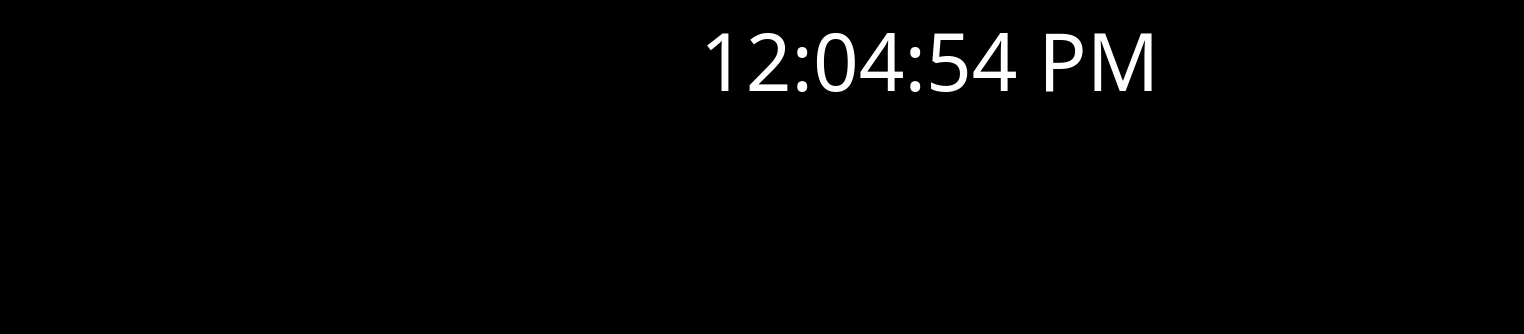
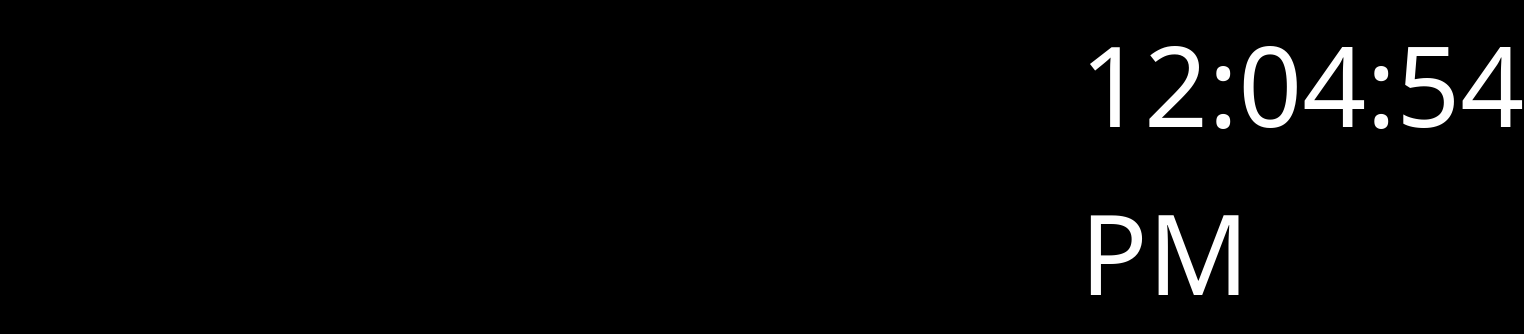
Before and after one commit to harrytjbreen/smart-home, a React (Create React App) app in the folder mirror/: page / in a window 1280 px wide. Shown: the top 334 px of the page, 1524 px wide, since content can reach past the window. Built offline with nearby package versions, Linux system fonts and the light colour scheme.

Commit message:
refactor: added folders for each component feat: added Weather component

```diff
--- a/mirror/src/App.tsx
+++ b/mirror/src/App.tsx
@@ -3,16 +3,20 @@ import Time from "./Components/Time";
 import "./scss/main.scss"
 import Draggable from "./Components/Draggable";
 import Spotify from "./Components/Spotify";
+import Weather from "./Components/Weather";
 
 const App = () => {
 
   return (
     <div>
-      <Draggable initialPosition={[50,300]}>
+      <Draggable initialPosition={[150,900]}>
         <Spotify/>
       </Draggable>
-      <Draggable initialPosition={[0,700]}>
+      <Draggable initialPosition={[0,1080]}>
         <Time/>
+      </Draggable>
+      <Draggable initialPosition={[100,100]}>
+        <Weather/>
       </Draggable>
     </div>
   );
--- a/mirror/src/Components/Spotify.tsx
+++ b/mirror/src/Components/Spotify/index.tsx
@@ -88,13 +88,13 @@ const Spotify: React.FC = () => {
       })
     } catch (err) {
       try {
-        console.log(tokens.refresh);
         const res = await axios.post(`${SPOTIFY_URL}/refresh?refresh=${tokens.refresh}`)
         if (res.status === 401) return;
+        saveTokens({access: res.data.access, refresh: res.data.refresh})
         setTokens({access: res.data.access, refresh: res.data.refresh})
       }
       catch (err) {
-        console.log(err);
+        setTimeout(getState, 1000);
       }
     }
   }
--- a/mirror/src/Components/Time.tsx
+++ b/mirror/src/Components/Time/index.tsx
@@ -3,16 +3,16 @@ import {useEffect, useState} from "react";
 
 const Time: React.FC = () => {
 
-  const [time, setTime] = useState(Date.now);
+  const [time, setTime] = useState(new Date());
 
   useEffect(() => {
-    const updateTime = setInterval(() => setTime(Date.now), 1000);
+    const updateTime = setInterval(() => setTime(new Date()), 1000);
     return () => clearInterval(updateTime);
   },[])
 
   return (
     <div className={"time"}>
-      {new Date(time).toLocaleTimeString()}
+      {time.toLocaleTimeString()}
     </div>
   )
 }
--- /dev/null
+++ b/mirror/src/Components/Weather/index.tsx
@@ -0,0 +1,25 @@
+import * as React from "react"
+import {useState} from "react";
+import axios from "axios";
+
+interface WeatherData {
+  temp: number;
+  icon: string;
+}
+
+const Weather: React.FC = () => {
+
+  const [data, setData] = useState({} as WeatherData)
+
+  const loadData = async (): Promise<void> => {
+
+  }
+
+  return (
+    <div>
+      {/*<Icons x={250} y={800} width={360} height={360}/>*/}
+    </div>
+  )
+}
+
+export default Weather;
--- a/mirror/src/scss/components.scss
+++ b/mirror/src/scss/components.scss
@@ -8,7 +8,12 @@ body{
 }
 .time {
   font-weight: lighter;
-  font-size: 5rem;
+  font-size: 7rem;
+}
+
+.row{
+  display:flex;
+  align-items:center;
 }
 
 .spotify {
@@ -30,6 +35,7 @@ body{
     grid-column-end: 10;
   }
   & .bar {
+    padding-top: 1rem;
     grid-column-start: 1;
     grid-column-end: 10;
     grid-row-start: 2;
```
Also changed, not shown: mirror/src/Components/Draggable/index.tsx (renamed from mirror/src/Components/Draggable.tsx).
